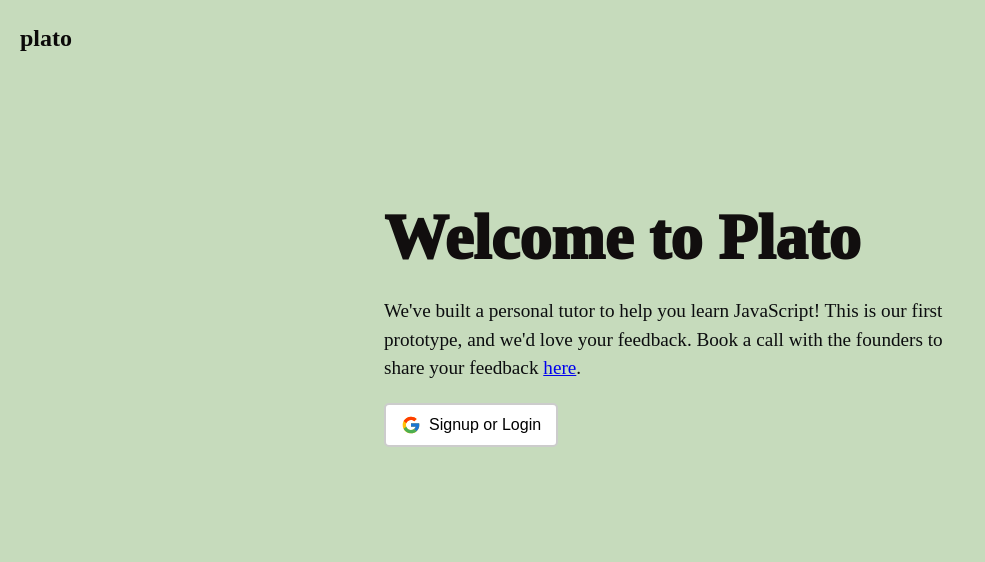
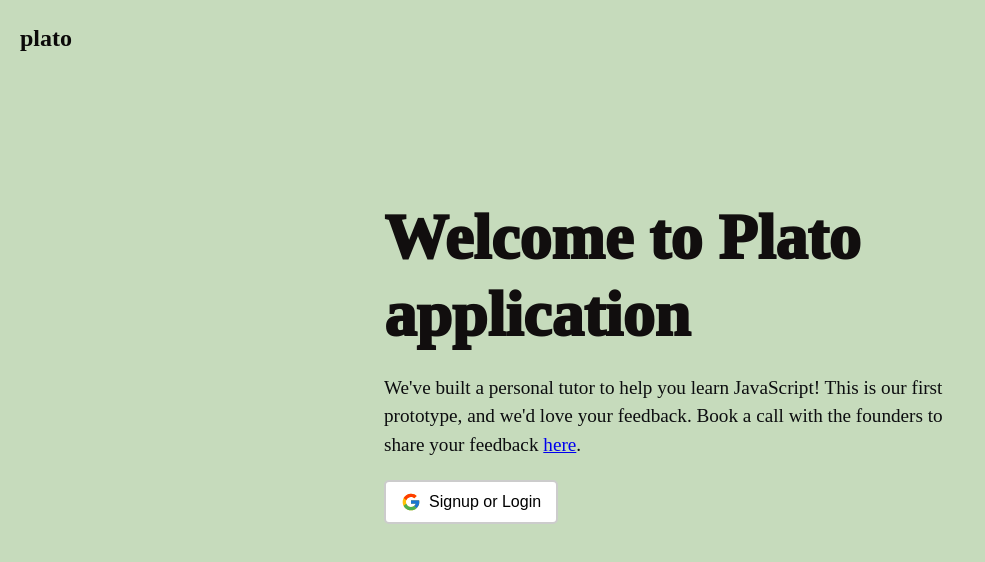
Before and after one commit to freakythunder/plato-frontend, a React (Create React App) app: page / in a window 1280 px wide. Shown: the top 562 px of the page, without its empty margins (0-985 px from the left). Built offline with nearby package versions, Linux system fonts and the light colour scheme; a web font is replaced by a local one.

Commit message:
Debugging

```diff
--- a/src/components/HomePage.tsx
+++ b/src/components/HomePage.tsx
@@ -95,7 +95,7 @@
 
           {/* Main Content */}
           <div className={styles.content}>
-            <h1 className={styles.title}>Welcome to Plato</h1>
+            <h1 className={styles.title}>Welcome to Plato application</h1>
             <p className={styles.subtitle}>
               We've built a personal tutor to help you learn JavaScript! This is our first
               prototype, and we'd love your feedback. Book a call with the founders to share your
```
